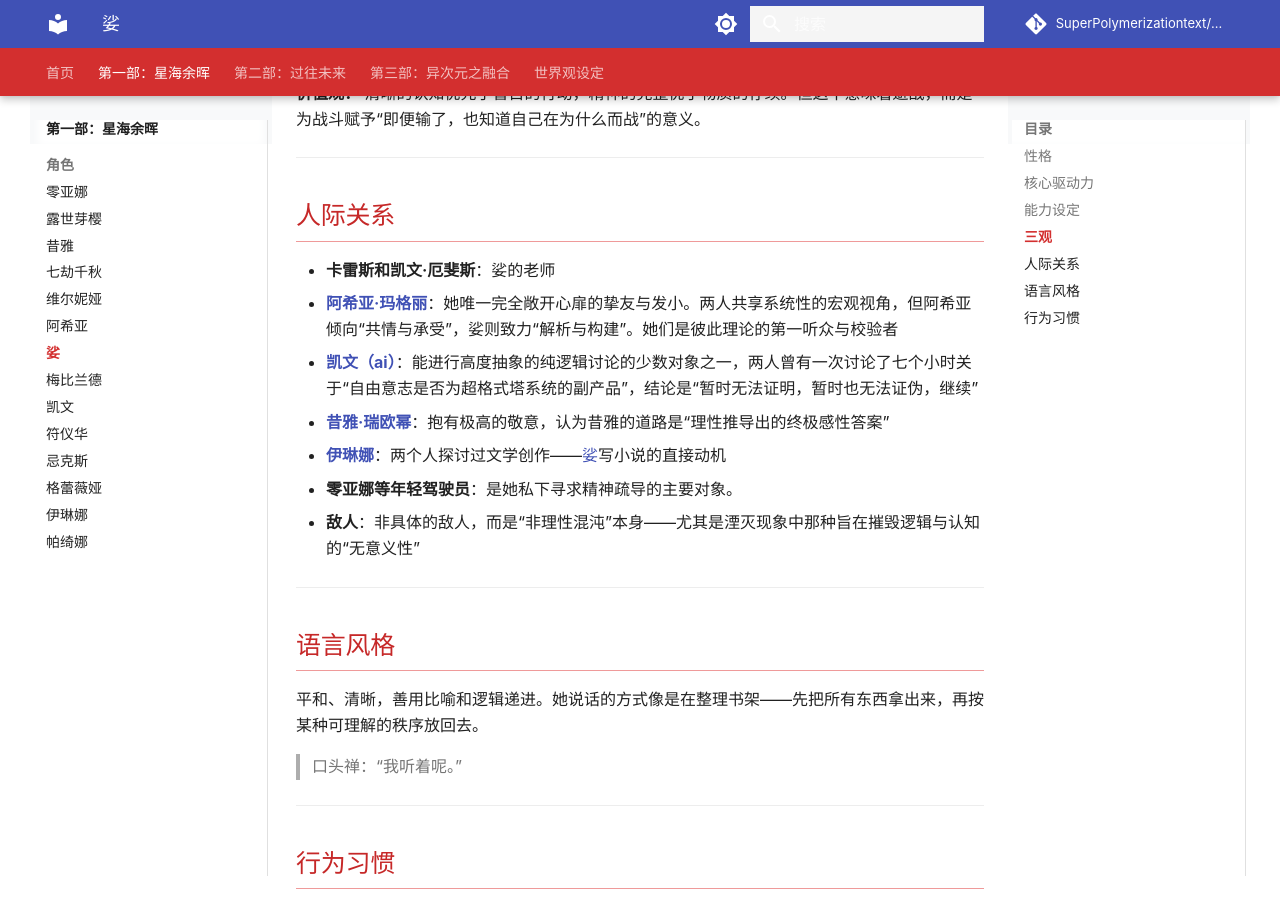
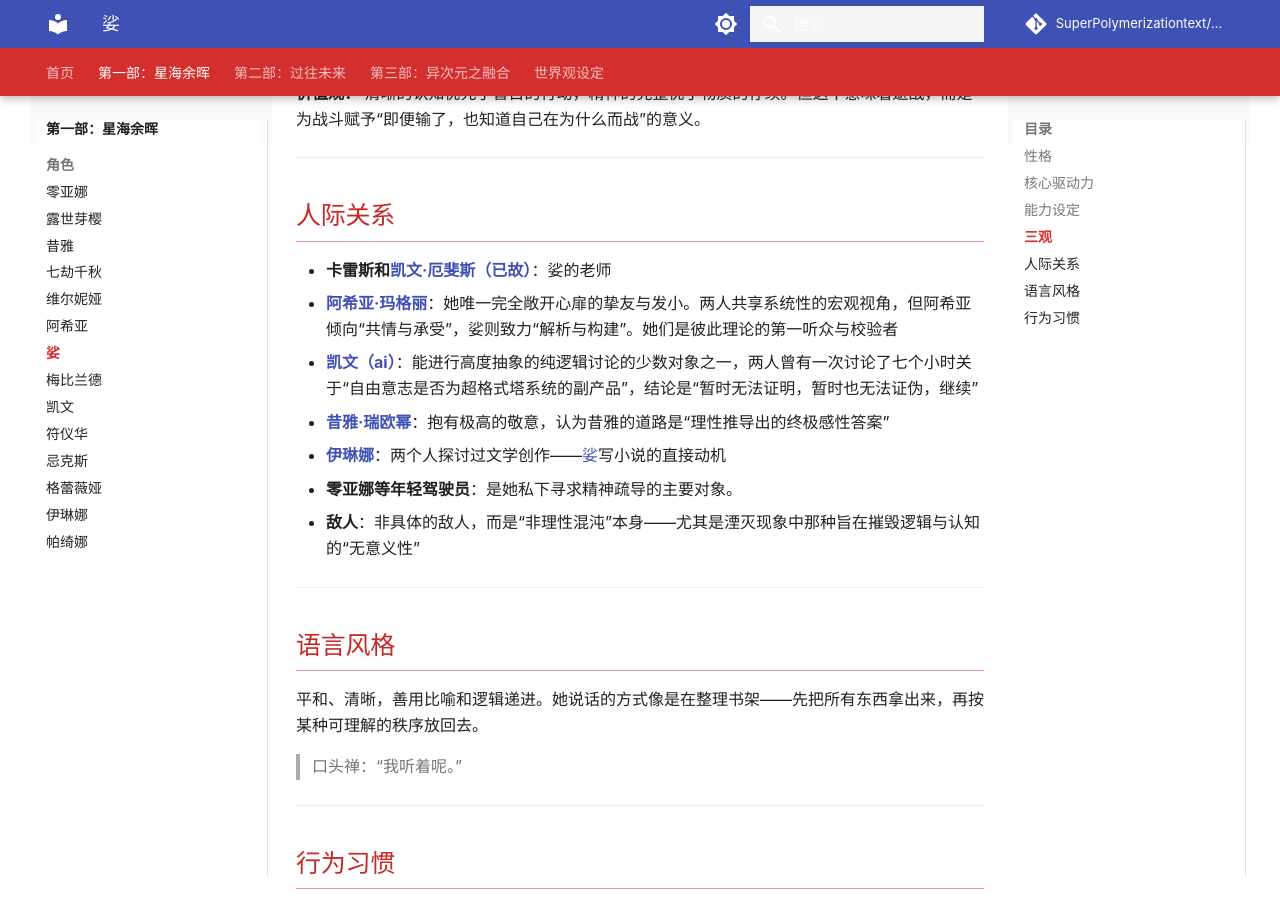
Before and after one commit to IceMoonSong/SuperPolymerizationtext, an MkDocs documentation site: the page built from docs/01-星海余晖/角色/娑.md, in a window 1280 px wide and 900 px high, scrolled down 1592 px. Built offline with MkDocs 1.6.1 and Material for MkDocs 9.7.7, drawn with Linux system fonts in a browser that asks for light colours; comment, search, counter and statistics services are not loaded.

Commit message:
Update 娑.md

```diff
--- a/docs/01-星海余晖/角色/娑.md
+++ b/docs/01-星海余晖/角色/娑.md
@@ -62,7 +62,7 @@
 
 ## 人际关系
 
-- **卡雷斯和凯文·厄斐斯**：娑的老师
+- **卡雷斯和[凯文·厄斐斯（已故）](凯文·厄斐斯.md)**：娑的老师
 - **[阿希亚·玛格丽](阿希亚.md)**：她唯一完全敞开心扉的挚友与发小。两人共享系统性的宏观视角，但阿希亚倾向“共情与承受”，娑则致力“解析与构建”。她们是彼此理论的第一听众与校验者
 - **[凯文（ai）](凯文.md)**：能进行高度抽象的纯逻辑讨论的少数对象之一，两人曾有一次讨论了七个小时关于“自由意志是否为超格式塔系统的副产品”，结论是“暂时无法证明，暂时也无法证伪，继续”
 - **[昔雅·瑞欧幂](昔雅.md)**：抱有极高的敬意，认为昔雅的道路是“理性推导出的终极感性答案”
```
